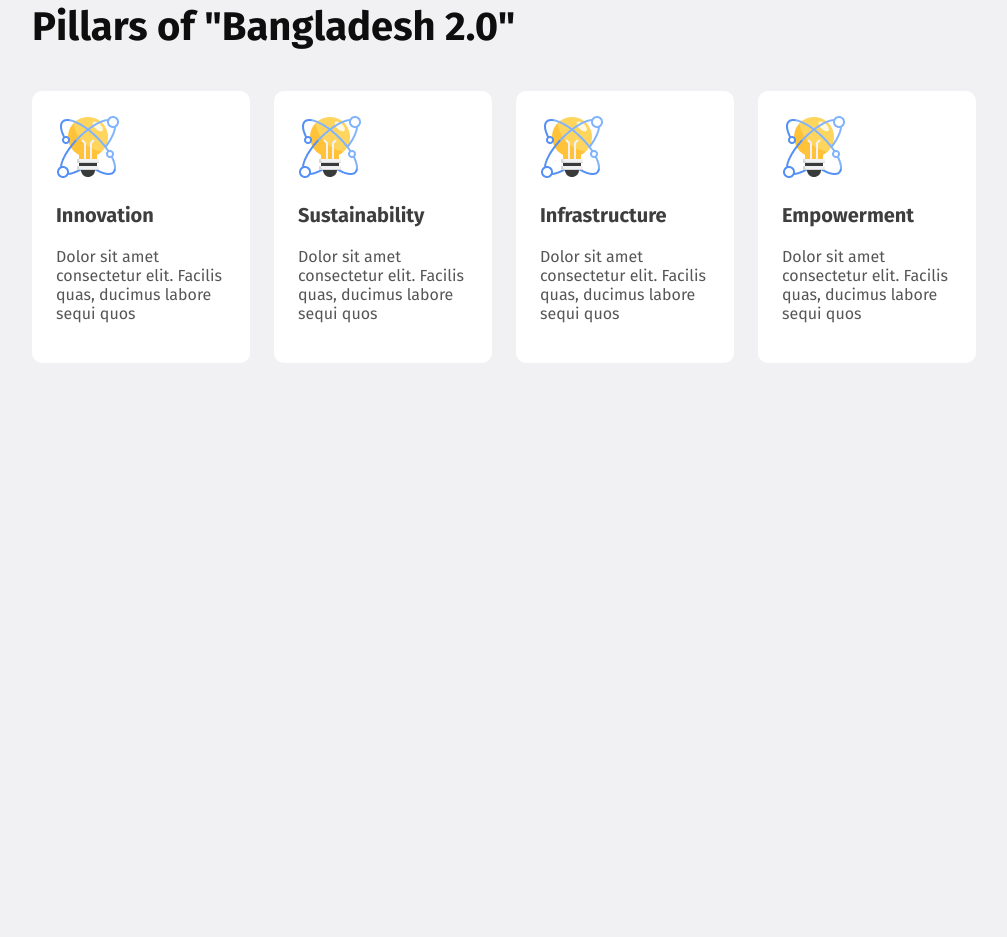
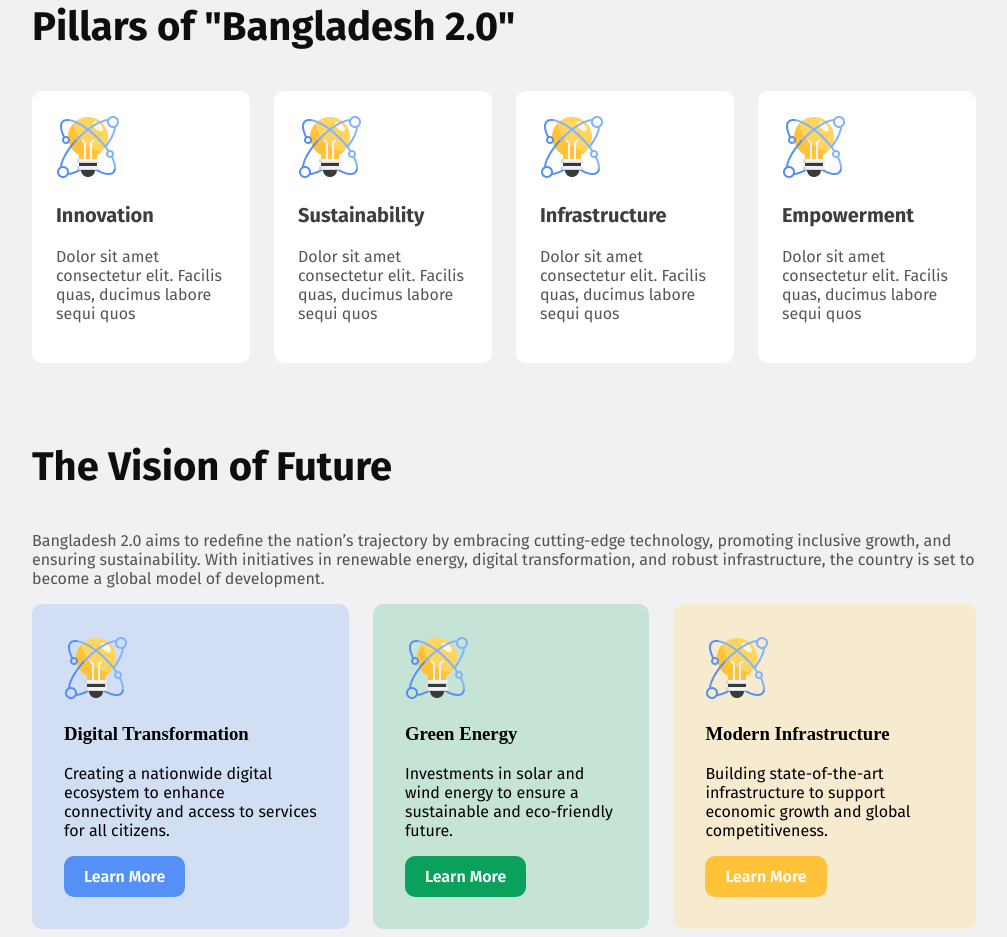
Before and after one commit to Protik0/Assigment-1, a plain HTML site: page index.html in a window 1280 px wide. Shown: the part 1053-1990 px from the top of the page, without its empty margins (136-1143 px from the left). Before the commit the page ends 1424 px from the top, so only its background shows below. Drawn offline with Linux system fonts and the light colour scheme.

Commit message:
added vision section

```diff
--- a/index.html
+++ b/index.html
@@ -58,6 +58,29 @@
 </div>
 
 </section>
+<section class="vision">
+    <h3 class="vision-title fira-sans-bold">The Vision of Future</h3>
+    <p class="vision-description fira-sans-regular">Bangladesh 2.0 aims to redefine the nation’s trajectory by embracing cutting-edge technology, promoting inclusive growth, and ensuring sustainability. With initiatives in renewable energy, digital transformation, and robust infrastructure, the country is set to become a global model of development.</p>
+<div class="vision-container">
+   <div class="vision-card color1">
+    <img src="assets/card-icon.png" alt="">
+    <h3 class="vision-titels">Digital Transformation</h3>
+    <p class="vision-descriptions fira-sans-regular">Creating a nationwide digital ecosystem to enhance connectivity and access to services for all citizens.</p>
+    <button class="vision-buttons1 fira-sans-semibold">Learn More</button>
+   </div>
+   <div class="vision-card color2">
+    <img src="assets/card-icon.png" alt="">
+    <h3 class="vision-titels">Green Energy</h3>
+    <p class="vision-descriptions fira-sans-regular">Investments in solar and wind energy to ensure a sustainable and eco-friendly future.</p>
+    <button class="vision-buttons2 fira-sans-semibold">Learn More</button>
+   </div>
+   <div class="vision-card color3">
+    <img src="assets/card-icon.png" alt="">
+    <h3 class="vision-titels">Modern Infrastructure</h3>
+    <p class="vision-descriptions fira-sans-regular">Building state-of-the-art infrastructure to support economic growth and global competitiveness.</p>
+    <button class="vision-buttons3 fira-sans-semibold">Learn More</button>
+   </div>
+</section>
 
         </main>
         <footer>
--- a/styles/style.css
+++ b/styles/style.css
@@ -23,6 +23,17 @@
     font-style: normal;
   }
 
+  /* share styles */
+  .color1{
+    background-color: rgba(84, 144, 245, 0.2);
+
+  }
+  .color2{
+    background-color: #C6E4D6;
+  }
+.color3{
+  background-color: #F7EBCF;
+}
   /* body styles */
 body{
   background-color: #F1F1F3;
@@ -118,3 +129,53 @@ color: rgba(14, 14, 14, 0.5);
   font-size: 16px;
   color: rgba(14, 14, 14, 0.7);
 }
+
+/* vision styles */
+
+.vision{
+margin: 80px 160px 0 160px;
+}
+
+.vision-title{
+  font-size: 40px;
+  color: #0E0E0E;
+
+}
+.vision-description{
+  font-size: 16px;
+  color: rgba(14, 14, 14, 0.7);
+}
+
+.vision-container{
+  display: flex;
+  gap: 24px;
+}
+
+.vision-card{
+  padding: 32px;
+  border-radius: 10px;
+}
+.vision-buttons1{
+  font-size: 16px;
+  color: #FFFFFF;
+  background-color: #5490F5;
+  border-radius: 10px;
+  padding: 11px 20px;
+  border: none;
+}
+.vision-buttons2{
+  font-size: 16px;
+  color: #FFFFFF;
+  background-color: #09A15C;
+  border-radius: 10px;
+  padding: 11px 20px;
+  border: none;
+}
+.vision-buttons3{
+  font-size: 16px;
+  color: #FFFFFF;
+  background-color: #FFC239;
+  border-radius: 10px;
+  padding: 11px 20px;
+  border: none;
+}
```
